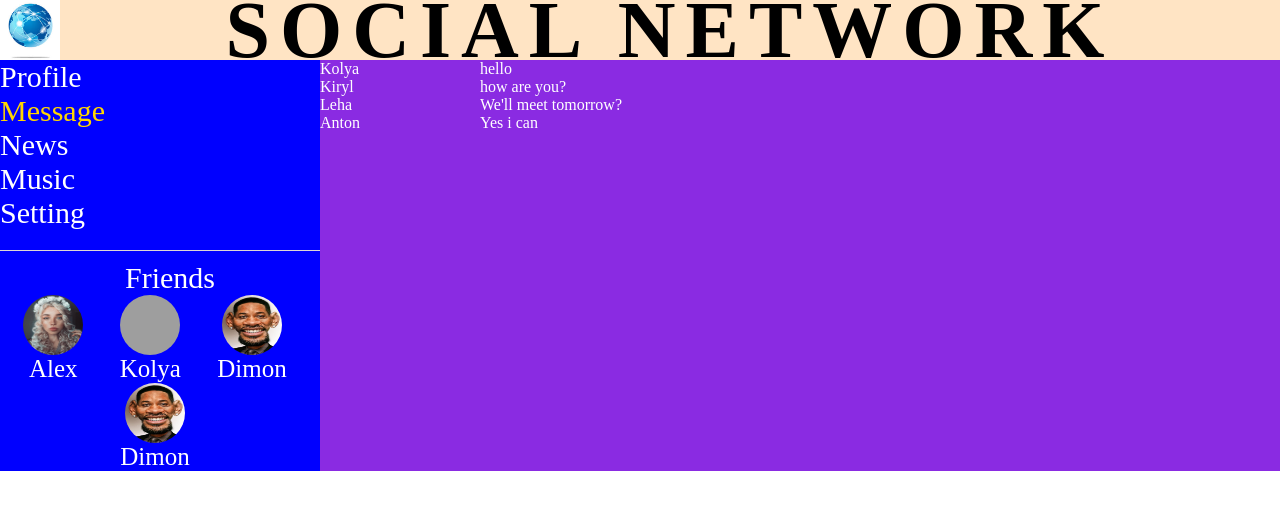
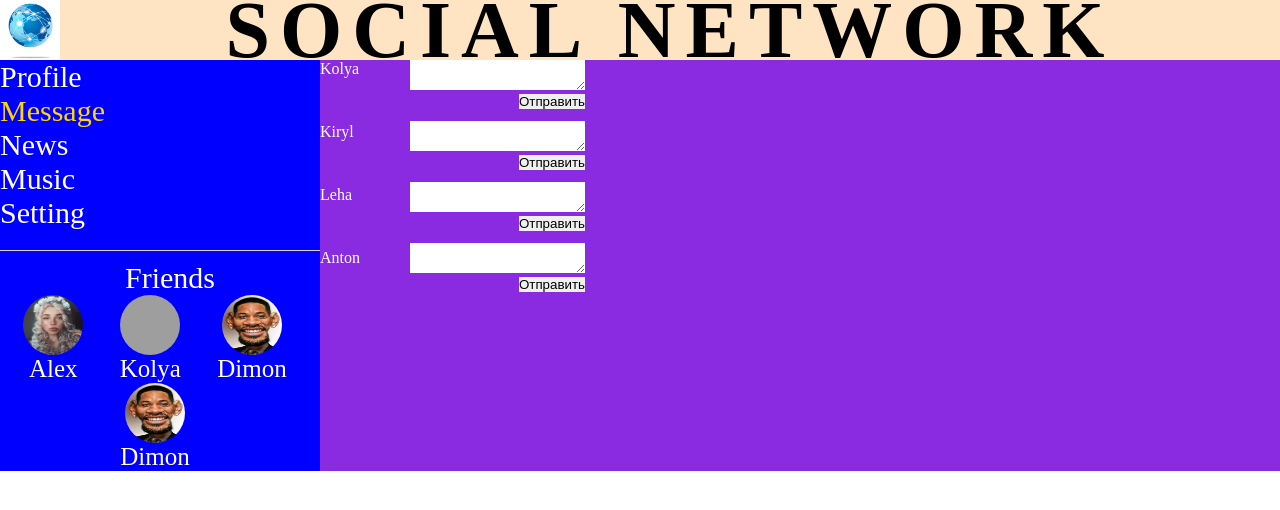
Before and after one commit to StokinDenis/social-network, a React (Create React App) app: page /dialog in a window 1280 px wide. Shown: the top 510 px of the page. Built offline with nearby package versions, Linux system fonts and the light colour scheme; grey boxes are pictures that could not be loaded.

Commit message:
the entered message is displayed in alert

```diff
--- a/src/App.js
+++ b/src/App.js
@@ -8,6 +8,7 @@ import MusicPage from './components/MusicPage/MusicPage'
 import { Route, Routes} from "react-router-dom"
 import React from "react";
 import SettingPage from "./components/SettingPage/SettingPage";
+
 
 function App(props) {
     return (
--- a/src/components/Dialog/Dialog.jsx
+++ b/src/components/Dialog/Dialog.jsx
@@ -16,8 +16,8 @@ function Dialog(props){
 
     return(
         <div className={s.dialogs}>
-            <div className={s.names}>
-                {dialogElements}
+            <div>
+                    {dialogElements}
             </div>
             <div className={s.messages}>
                 {messagesElements}
--- a/src/components/Dialog/Dialog.module.css
+++ b/src/components/Dialog/Dialog.module.css
@@ -1,8 +1,15 @@
 .dialogs{
     color: rgb(255, 255, 255);
-    display: grid;
-    grid-template-columns: 2fr 10fr;
+    display: flex;
 }
-.names{
-
+.message_text{
+    margin-bottom: 12px;
 }
+.name{
+    margin-bottom: 45px;
+    margin-right: 50px;
+}
+.button{
+    display: flex;
+    justify-content: flex-end;
+}
--- a/src/components/Dialog/MessageItem/MessageItem.jsx
+++ b/src/components/Dialog/MessageItem/MessageItem.jsx
@@ -2,9 +2,22 @@ import s from "../Dialog.module.css";
 import React from "react";
 
 function MessageItem(props){
+
+    let newMessageElement = React.createRef();
+
+   function showMessage(){
+       let text = newMessageElement.current.value;
+       alert(text)
+   }
+
+
+
     return(
         <div className={s.message_text}>
-            {props.message}
+            <textarea  name="" ref={newMessageElement}></textarea>
+            <div className={s.button}>
+            <button onClick={showMessage}>Отправить</button>
+            </div>
         </div>
     )
 }
--- a/src/components/NavBar/FriendBar/FriendBar.jsx
+++ b/src/components/NavBar/FriendBar/FriendBar.jsx
@@ -3,8 +3,7 @@ import s from "./FriendBar.module.css";
 import FriendElement from "./FriendElement/FriendElement";
 
 function FriendBar(props){
-    let dataInfoFriend=props.informationFriend
-    let elementFriend = dataInfoFriend.map((item)=><FriendElement avaFriend={item.avaFriend} nameFriend={item.nameFriend} />)
+    let elementFriend = props.informationFriend.map((item)=><FriendElement avaFriend={item.avaFriend} nameFriend={item.nameFriend} />)
    return( <div className={s.friends}>
         <div className={s.friends__name_section}>
             Friends
--- a/src/components/NavBar/FriendBar/FriendBar.module.css
+++ b/src/components/NavBar/FriendBar/FriendBar.module.css
@@ -17,6 +17,8 @@
     border-radius: 30px;
 }
 .friends__element{
+    display: flex;
+    justify-content: flex-start;
     margin-right: 30px;
     cursor: pointer;
 }
--- a/src/components/NavBar/FriendBar/FriendElement/FriendElement.jsx
+++ b/src/components/NavBar/FriendBar/FriendElement/FriendElement.jsx
@@ -4,10 +4,12 @@ import state from "../../../../redux/state";
 function FriendElement(props){
     return(
         <div className={s.friends__element}>
+            <div>
             <div className={s.friends__block_width_image}>
                 <img className={s.friends__element_image} src={props.avaFriend} alt=""/>
             </div>
             <div className={s.friends__name_friend}>{props.nameFriend}</div>
+            </div>
         </div>
     )
 }
--- a/src/components/PostComponents/MyPosts.jsx
+++ b/src/components/PostComponents/MyPosts.jsx
@@ -1,4 +1,5 @@
 import s from "./MyPost.module.css"
+import React from "react";
 
 function Post(props){
     return(
@@ -10,20 +11,28 @@ function Post(props){
         </div>
     )
 }
+
 function MyPosts(props){
 
     let informationInPosts = props.informationInPost
 
     let itemPost = informationInPosts.map((item)=><Post infoPost = {item.contentPost} likeCount={item.likeCount}/>)
 
+    let newPostElement = React.createRef()
+    function addPost(){
+     let text = newPostElement.current.value
+        alert(text)
+    }
+
+
     return(
         <div className={s.my_posts}>
             <div>
                 <div>
-                    <textarea className={s.textarea_post} name="#" id="" ></textarea>
+                    <textarea className={s.textarea_post} name="#" id="" ref={newPostElement}></textarea>
                 </div>
                 <div className={s.block_button}>
-                    <button className={s.button_add_post}>Add post</button>
+                    <button className={s.button_add_post} onClick={addPost}>Add post</button>
                 </div>
             </div>
             <div>
```
Also changed, not shown: src/redux/state.js (+5 -2 lines).
